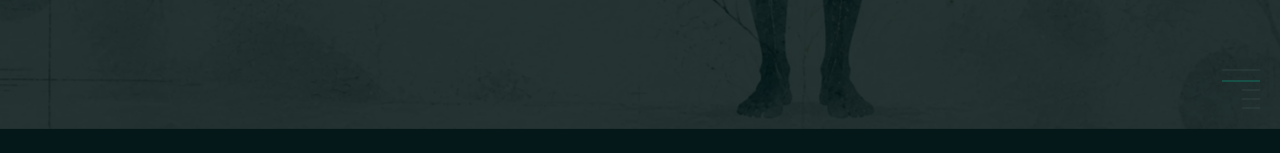
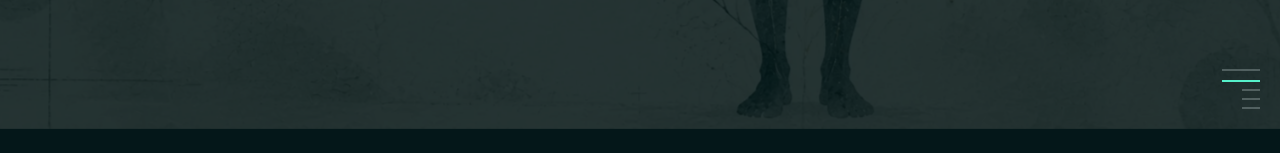
Before and after one commit to ZakiChair/will-i-die-soon, a Next.js app: page / in a window 1280 px wide. Shown: the part 799-952 px from the top of the page. Built offline with nearby package versions, Linux system fonts and the light colour scheme.

Commit message:
fix: keep Atlas progress above contrast layer

```diff
--- a/app/globals.css
+++ b/app/globals.css
@@ -221,7 +221,7 @@ html:is([data-motion-bootstrap="pending"], [data-motion-bootstrap="ready"]) [dat
 @keyframes atlas-breath { from { opacity: .72; } to { opacity: 1; } }
 @keyframes atlas-sleep { from { filter: brightness(.84); } to { filter: brightness(1.16); } }
 @keyframes atlas-energy { from { opacity: .66; } to { opacity: 1; } }
-.human-atlas-progress { position: absolute; z-index: 4; right: 20px; bottom: 20px; display: grid; width: 38px; gap: 9px; }
+.human-atlas-progress { position: absolute; z-index: 6; right: 20px; bottom: 20px; display: grid; width: 38px; gap: 9px; }
 .human-atlas-progress__rail { position: relative; display: block; width: 38px; height: 2px; overflow: hidden; background: color-mix(in srgb, var(--mist) 24%, transparent); }
 .human-atlas-progress__fill { display: block; width: 100%; height: 100%; background: var(--phosphor); transform: scaleX(0); transform-origin: left center; }
 .human-atlas-progress__markers { display: grid; gap: 7px; justify-items: end; }
```
Also changed, not shown: 1 other file (tests, documents, lock files or other folders).
